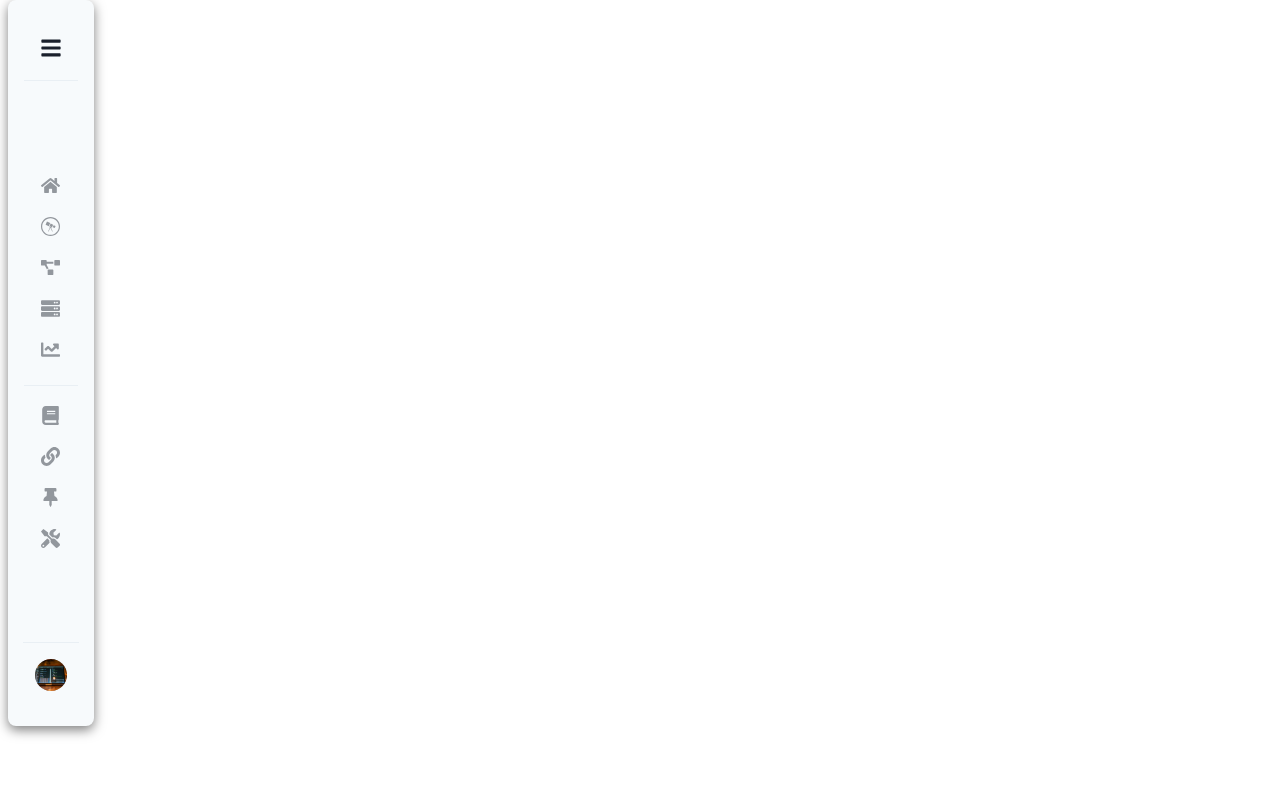
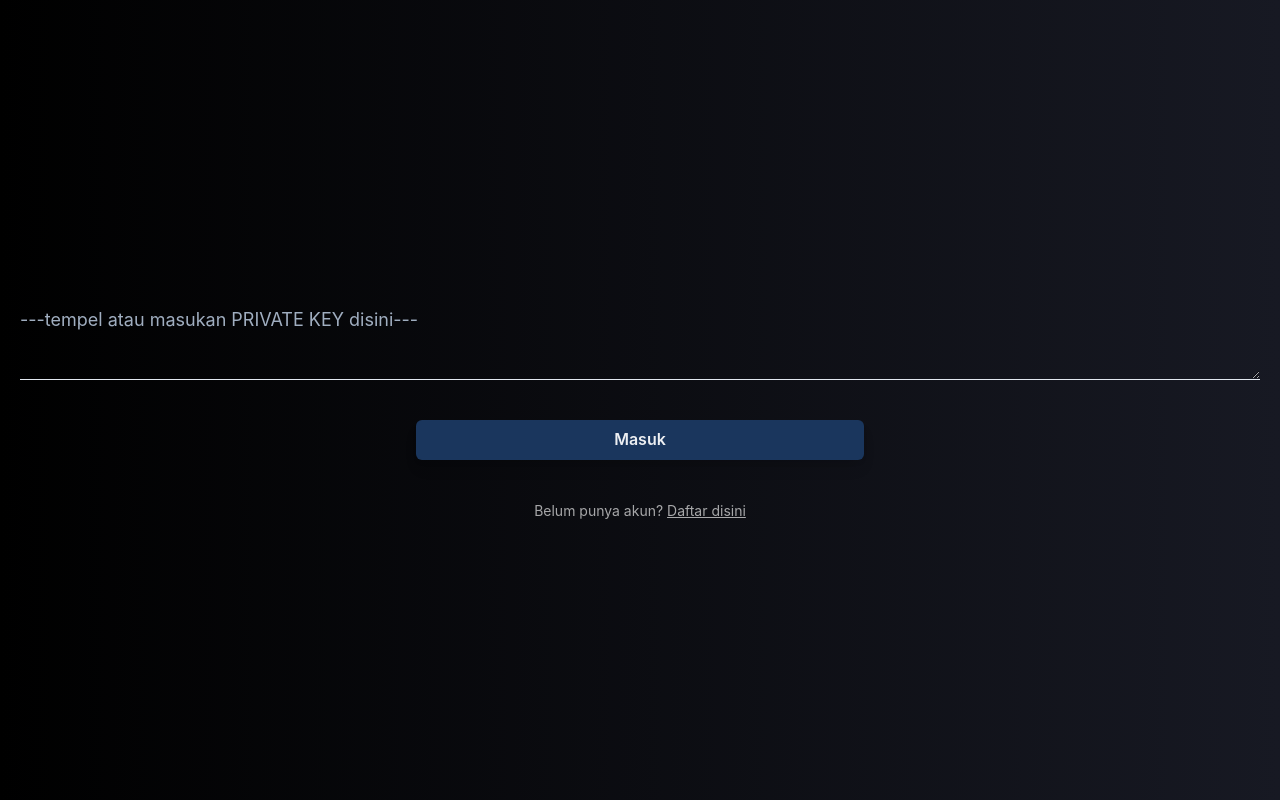
Before and after one commit to wdkana/mkmkmk, a Next.js app: page /login in a window 1280 px wide. Built offline with nearby package versions, Linux system fonts and the light colour scheme.

Commit message:
add feature login modal

```diff
--- /dev/null
+++ b/Components/LandingPage/login.js
@@ -0,0 +1,116 @@
+import React, { useState, useEffect } from "react";
+import {
+  Box,
+  Flex,
+  Button,
+  Textarea,
+  Modal,
+  ModalOverlay,
+  ModalContent,
+  ModalHeader,
+  ModalBody,
+  ModalCloseButton,
+  useDisclosure,
+  HStack,
+  Text,
+  Link,
+  PinInput,
+  PinInputField,
+} from "@chakra-ui/react";
+import { useColorMode } from "@chakra-ui/react";
+
+const new_pin = () => {
+  return (
+    <HStack>
+      <Flex w="50%" mx="auto" mt={2}>
+        <PinInput
+          type="number"
+          size="lg"
+          focusBorderColor="blue.400"
+          variant="flushed"
+          isRequired
+          mask
+          autoFocus
+        >
+          <PinInputField />
+          <PinInputField />
+          <PinInputField />
+          <PinInputField />
+          <PinInputField />
+          <PinInputField />
+        </PinInput>
+      </Flex>
+    </HStack>
+  );
+};
+
+export default function Login() {
+  const [mode, setMode] = useState("dark");
+  const { isOpen, onOpen, onClose } = useDisclosure();
+  const nowMode = useColorMode().colorMode;
+  useEffect(() => {
+    setMode(nowMode);
+  }, []);
+
+  const enter_pin = () => {
+    return (
+      <Flex w={["100%", "100%"]} mx="auto">
+        <Button
+          boxShadow="lg"
+          mx="auto"
+          w={["xl", "lg", "md"]}
+          isLoading={false}
+          colorScheme="messenger"
+          bgColor={mode == "dark" ? "blue.900" : "blue.900"}
+          color={mode == "dark" ? "whiteAlpha.900" : "whiteAlpha.900"}
+          loadingText="memeriksa key"
+          onClick={onOpen}
+        >
+          Masuk
+        </Button>
+        <Modal
+          isOpen={isOpen}
+          onClose={onClose}
+          motionPreset="slideInBottom"
+          size="full"
+        >
+          <ModalOverlay />
+          <ModalContent w={["xl", "lg"]} mx="auto">
+            <ModalHeader>Masukan PIN</ModalHeader>
+            <ModalCloseButton />
+            <ModalBody>{new_pin()}</ModalBody>
+          </ModalContent>
+        </Modal>
+      </Flex>
+    );
+  };
+
+  return (
+    <Box bgGradient="linear(to-r, black, gray.900)" h="100vh">
+      <Box position="relative" top={280}>
+        <Flex p={5} w="100%">
+          <Textarea
+            isFullWidth={true}
+            width="100%"
+            placeholder="---tempel atau masukan PRIVATE KEY disini---"
+            size="lg"
+            variant="flushed"
+            color={mode == "dark" ? "black.500" : "gray.400"}
+            resize="horizontal"
+          />
+        </Flex>
+        <Flex p={5} w="100%">
+          {enter_pin()}
+        </Flex>
+        <Flex p={5}>
+          <Text w="100%" fontSize="sm" align="center" color="whiteAlpha.700">
+            Belum punya akun?{" "}
+            <Link href="/">
+              <u>Daftar disini</u>
+            </Link>
+          </Text>
+        </Flex>
+      </Box>
+    </Box>
+  );
+}
--- /dev/null
+++ b/pages/login.js
@@ -0,0 +1,10 @@
+import React, { useState, useEffect } from "react";
+import Login from "../Components/LandingPage/login";
+
+export default function LoginPage() {
+  return (
+    <div>
+      <Login />
+    </div>
+  );
+}
```
Also changed, not shown: Components/LandingPage/index.js (+6 -7 lines).
